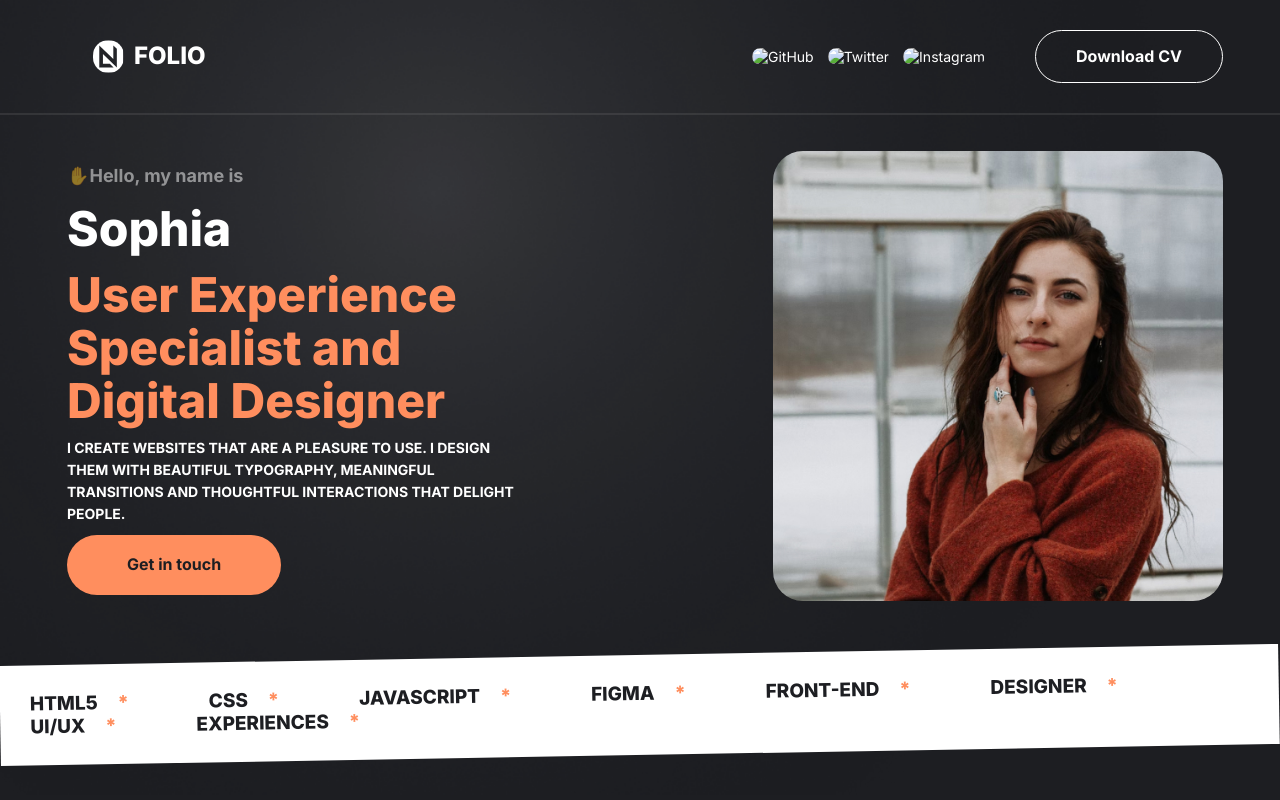
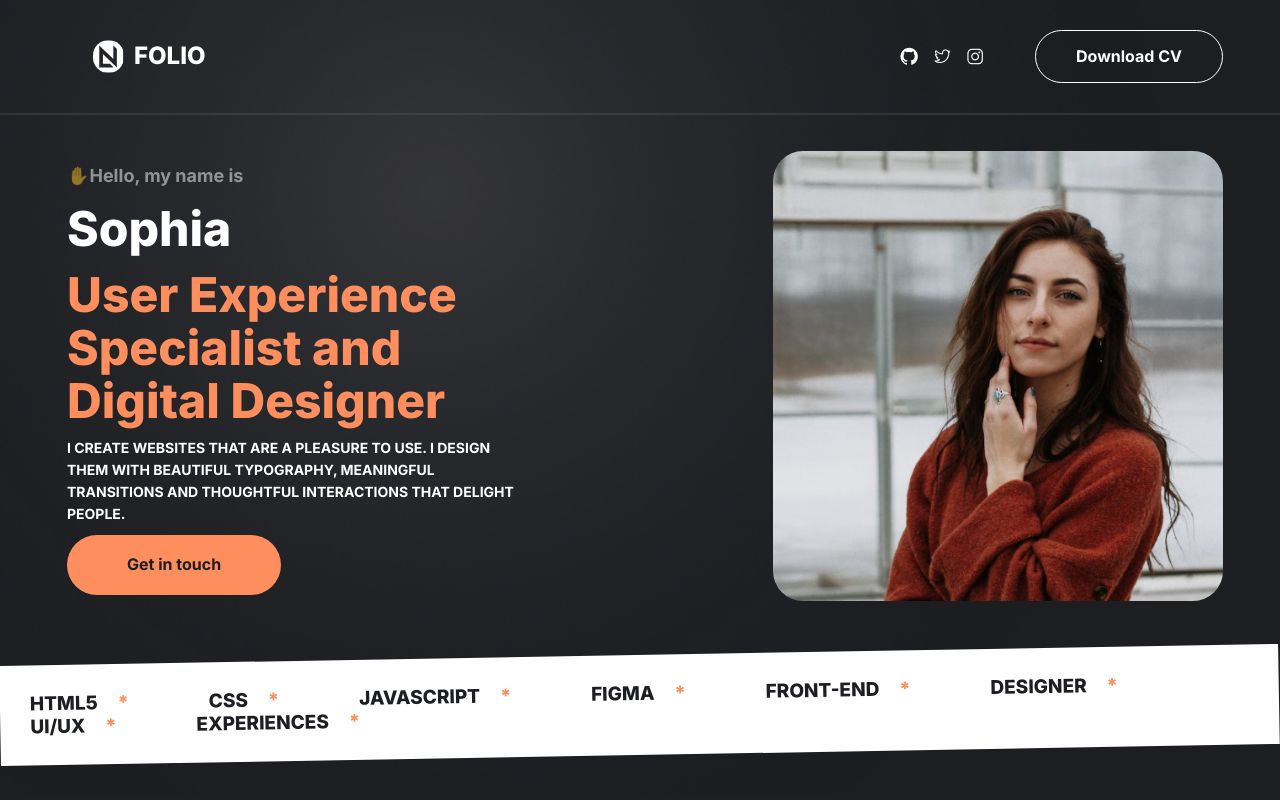
Before and after one commit to zhanik228/portfolio, a plain HTML site: page index.html in a window 1280 px wide. Shown: the top 800 px of the page. Drawn offline with Linux system fonts and the light colour scheme.

Commit message:
another spaces

```diff
--- a/index.html
+++ b/index.html
@@ -21,9 +21,9 @@
             <img class="header-nav__img" src="img/header_icons/logo/IconLogotipo.svg" alt="Logo"><span>FOLIO</span></a></li>
         </ul>
         <ul class="header-nav__list icon_list">
-          <li class="header-nav__elem header-nav__icon icon"><a class="header-nav__link" href="#"><img src="/img/header_icons/GitHub Logo.png" alt="GitHub"></a></li>
-          <li class="header-nav__elem header-nav__icon icon"><a class="header-nav__link" href="#"><img src="/img/header_icons/Twitter Logo.png" alt="Twitter"></a></li>
-          <li class="header-nav__elem header-nav__icon icon"><a class="header-nav__link" href="#"><img src="/img/header_icons/Instagram Logo.png" alt="Instagram"></a></li>
+          <li class="header-nav__elem header-nav__icon icon"><a class="header-nav__link" href="#"><img src="/img/header_icons/GitHubLogo.png" alt="GitHub"></a></li>
+          <li class="header-nav__elem header-nav__icon icon"><a class="header-nav__link" href="#"><img src="/img/header_icons/TwitterLogo.png" alt="Twitter"></a></li>
+          <li class="header-nav__elem header-nav__icon icon"><a class="header-nav__link" href="#"><img src="/img/header_icons/InstagramLogo.png" alt="Instagram"></a></li>
           <li class="header-nav__elem"><a href="" class="header-btn btn">Download CV</a></li>
         </ul>
       </nav>
```
